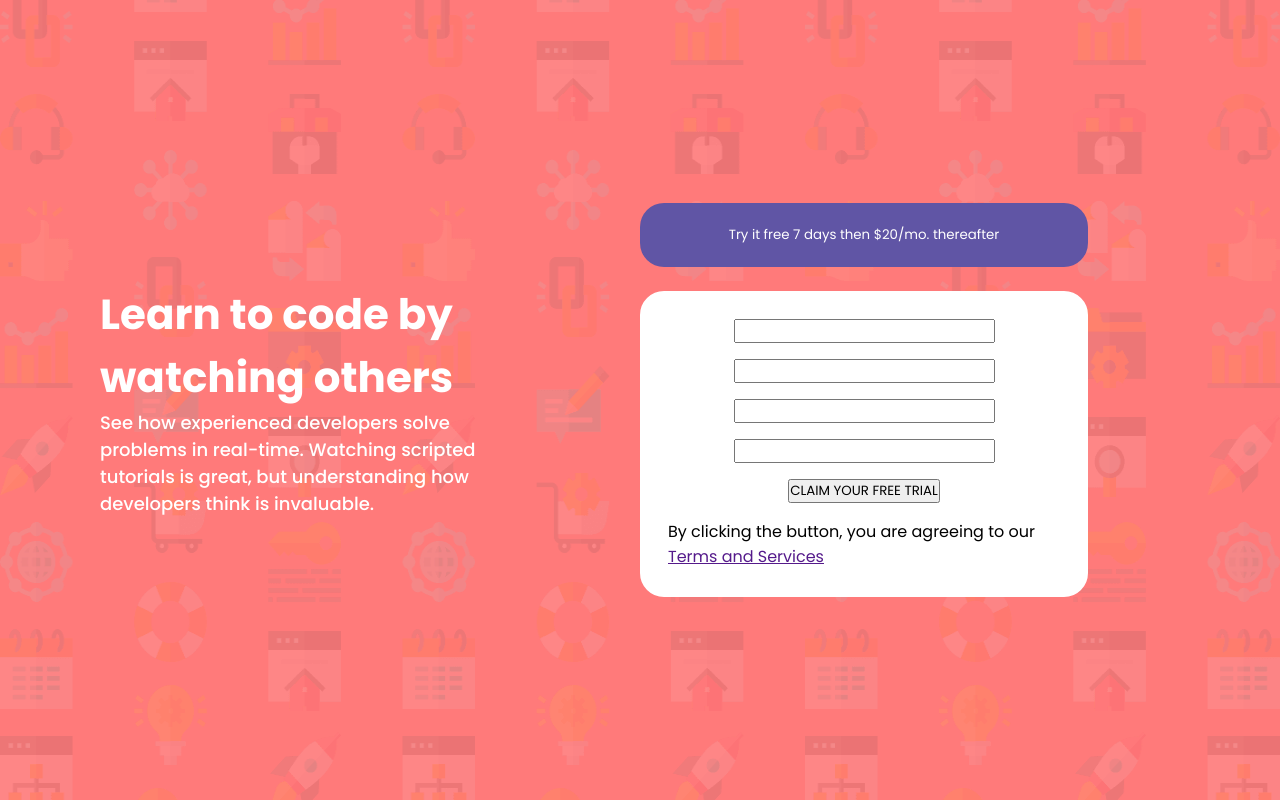
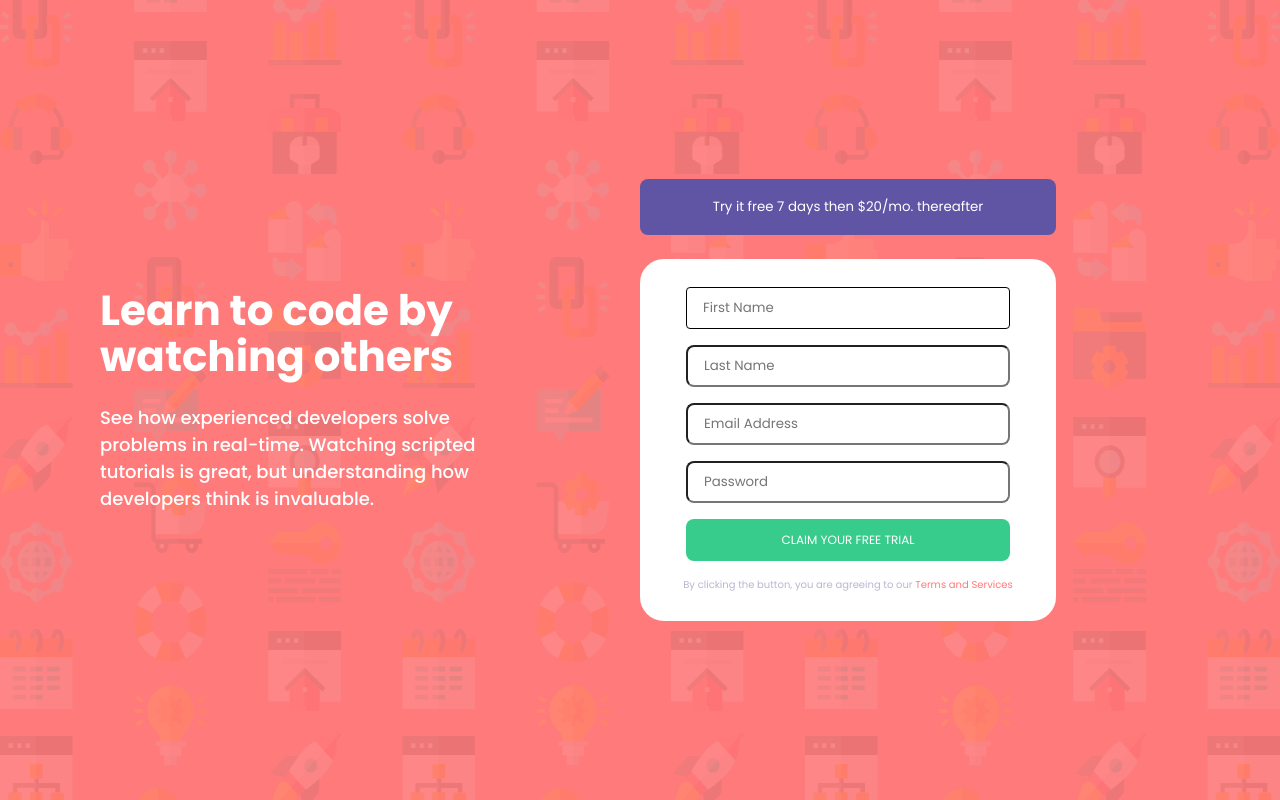
Before and after one commit to Maliheim/frontend-mentor-intro-signup-page, a plain HTML site: page index.html in a window 1280 px wide. Drawn offline with Linux system fonts and the light colour scheme.

Commit message:
changes to css

```diff
--- a/index.html
+++ b/index.html
@@ -31,14 +31,14 @@
         <button id="btn1">Try it free 7 days then $20/mo. thereafter</button>
         <div class="b2Content">
           <form class="form" action="">
-            <input id="finput" type="text" />
-            <input id="linput" type="text" />
-            <input id="einput" type="text" />
-            <input id="pinput" type="text" />
+            <input id="finput" type="text" placeholder="First Name"/>
+            <input id="linput" type="text" placeholder="Last Name"/>
+            <input id="einput" type="text" placeholder="Email Address"/>
+            <input id="pinput" type="text" placeholder="Password"/>
             <button id="btn2">CLAIM YOUR FREE TRIAL</button>
-            <p>
+            <p id="tas">
               By clicking the button, you are agreeing to our
-              <a href="">Terms and Services</a>
+              <a id="tasl" href="">Terms and Services</a>
             </p>
           </form>
         </div>
--- a/styles.css
+++ b/styles.css
@@ -39,7 +39,9 @@
 }
 
 #p1{
+    margin-bottom: 24px;
     color: white;
+    line-height: 1.1;
     font-weight: 700;
     font-size: 42px;
 }
@@ -61,18 +63,18 @@
 #btn1{
     color: white;
     background-color: var(--blue);
-    height: 64px;
-    width: 70%;
+    height: 56px;
+    width: 65%;
     margin-top: auto;
     margin-bottom: 24px;
-    border-radius: 24px;
+    border-radius: 8px;
     border: none;
     outline: none;
 }
 
 .b2Content{
     margin-bottom: auto;
-    width: 70%;
+    width: 65%;
     background-color: white;
     border-radius: 24px;
     border: 8px solid white;
@@ -88,17 +90,55 @@
 }
 
 #finput{
-
+    border: 1px solid black;
+    border-radius: 4px;
+    width: 90%;
+    height: 42px;
+    padding-left: 16px;
+    outline: none;
 }
 
 #linput{
-
+    border-radius: 8px;
+    width: 90%;
+    height: 42px;
+    padding-left: 16px;
+    outline: none;
 }
 
 #einput{
-
+    border-radius: 8px;
+    width: 90%;
+    height: 42px;
+    padding-left: 16px;
+    outline: none;
 }
 
 #pinput{
+    border-radius: 8px;
+    width: 90%;
+    height: 42px;
+    padding-left: 16px;
+    outline: none;
+}
 
+#btn2{
+    background-color: var(--green);
+    border-radius: 8px;
+    border: none;
+    color: white;
+    font-size: 12px;
+    width: 90%;
+    height: 42px;
 }
+
+#tas{
+    color: var(--grayblue);
+    font-weight: 400;
+    font-size: 10px;
+}
+
+#tasl{
+    text-decoration: none;
+    color: var(--red);
+}
```
